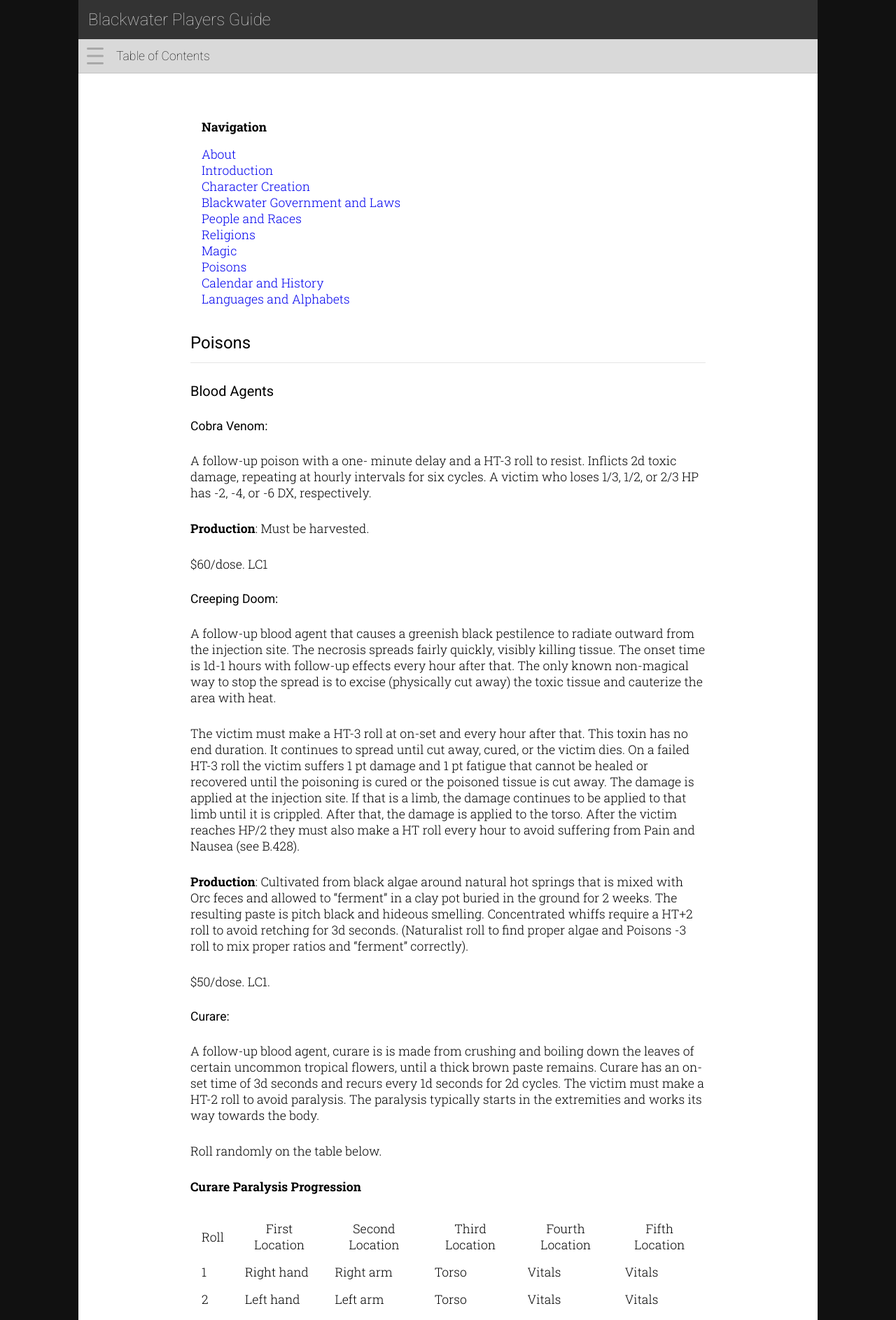
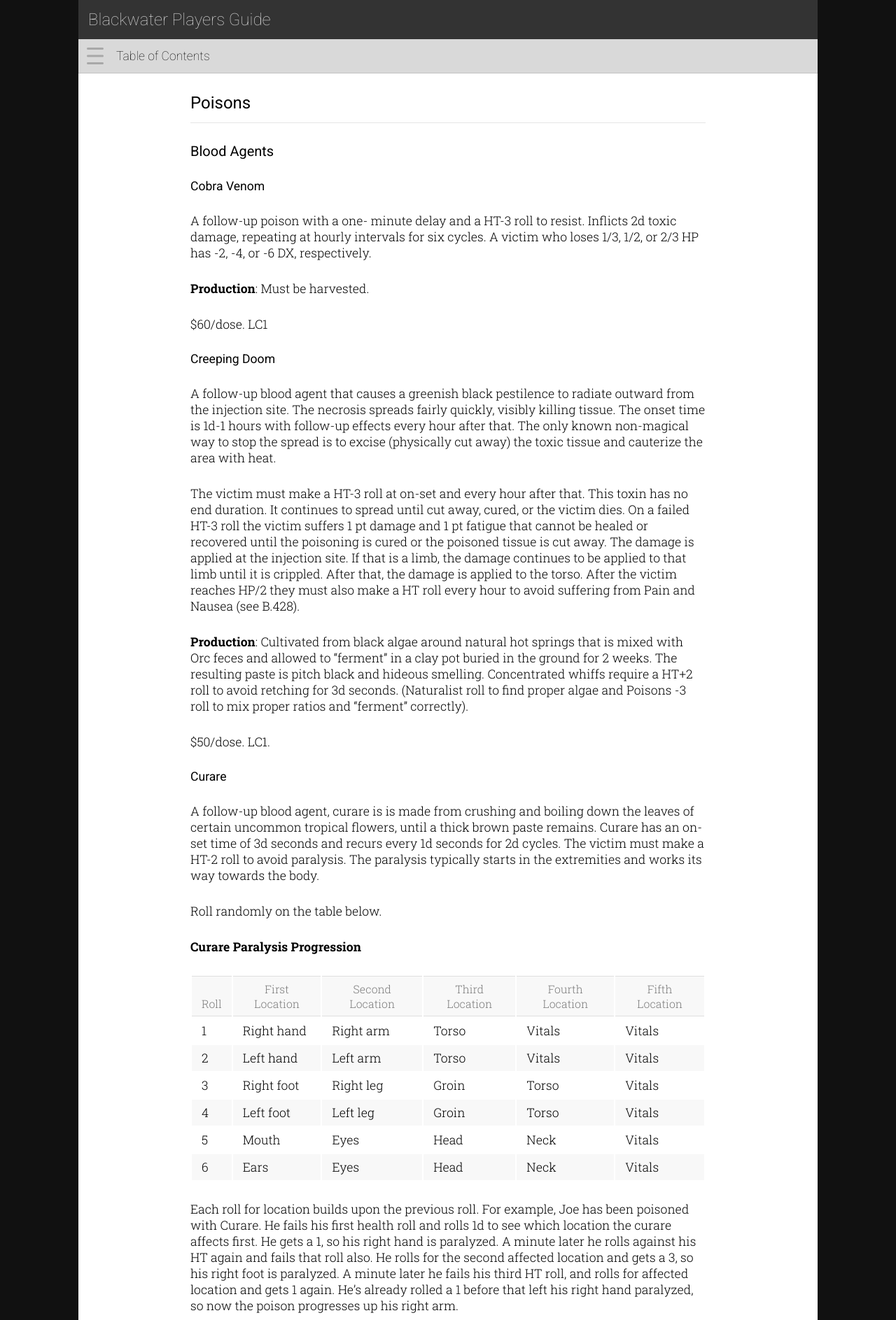
Before and after one commit to rickosborne/blackwater, a Jekyll site: the page built from _guide/350-poisons.md, in a window 1280 px wide. Shown: the top 1887 px of the page at 70% size. Built offline with Jekyll 4.4.1, drawn with Linux system fonts in a browser that asks for light colours; some of the changed text lies outside the part shown.

Commit message:
Rebase on top of poisons, calendar, languages and alphabets

```diff
--- a/_guide/350-poisons.md
+++ b/_guide/350-poisons.md
@@ -2,24 +2,21 @@
 title: Poisons
 layout: default
 ---
-<table>
-  <tr><td><b>Navigation</b></td></tr>
-  <tr><td>
-{% for chapter in site.guide %}
-  <a href="{{ chapter.url | relative_url }}">{{ chapter.title }}</a><br>
-{% endfor %}
-    </td></tr></table>
 
 # Poisons
+
 ## Blood Agents
-### Cobra Venom:
+
+### Cobra Venom
+
 A follow-up  poison with a one- minute delay and a HT-3 roll to resist. Inflicts 2d toxic damage, repeating at hourly intervals for six cycles. A victim who loses 1/3, 1/2, or 2/3 HP has -2, -4, or -6 DX, respectively.
 
 **Production**: Must be harvested.
 
 $60/dose. LC1
 
-### Creeping Doom:
+### Creeping Doom
+
 A follow-up blood agent that causes a greenish black pestilence to radiate outward from the injection site.  The necrosis spreads fairly quickly, visibly killing tissue.  The onset time is 1d-1 hours with follow-up effects every hour after that.  The only known non-magical way to stop the spread is to excise (physically cut away) the toxic tissue and cauterize the area with heat.
 
 The victim must make a HT-3 roll at on-set and every hour after that.  This toxin has no end duration.  It continues to spread until cut away, cured, or the victim dies. On a failed HT-3 roll the victim suffers 1 pt damage and 1 pt fatigue that cannot be healed or recovered until the poisoning is cured or the poisoned tissue is cut away.  The damage is applied at the injection site.  If that is a limb, the damage continues to be applied to that limb until it is crippled.  After that, the damage is applied to the torso.  After the victim reaches HP/2 they must also make a HT roll every hour to avoid suffering from Pain and Nausea (see B.428).
@@ -28,7 +25,8 @@ The victim must make a HT-3 roll at on-set and every hour after that.  This toxi
 
 $50/dose.  LC1.
 
-### Curare:
+### Curare
+
 A follow-up blood agent, curare is is made from crushing and boiling down the leaves of certain uncommon tropical flowers, until a thick brown paste remains.  Curare has an on-set time of 3d seconds and recurs every 1d seconds for 2d cycles.  The victim must make a HT-2 roll to avoid paralysis.  The paralysis typically starts in the extremities and works its way towards the body.
 
 Roll randomly on the table below.
@@ -52,14 +50,16 @@ Each location affected by the poison is treated as crippled (see B. 421).  If th
 
 $75/dose. LC1.
 
-### Demon Ant Venom:
+### Demon Ant Venom
+
 Similar to Tarantula Hawk Venom, but worse.  This is a follow-up poison with a 1d-3 second on-set time and an hourly recurrence for 4d intervals.  Every hour the victim must make a HT-4 roll.  On a success the victim experiences “terrible pain” and on a failure they experience “agony” (see B.428).  On a critical success they feel only “moderate pain” and on a critical failure they fall unconscious from the pain.
 
 **Production**: Must be harvested.  1 ant produces one dose.
 
 $120/dose.  LC 1.
 
-### Jumping Spider Venom:
+### Jumping Spider Venom
+
 This poison has an onset time of 1d seconds.  It causes loss of motor control & extreme pain (cytotoxic) – begins to liquefy (pre-digest) tissue to make it easier for the spiders to slurp out the nutrients.  The victim must make a HT roll or suffer 1d toxic damage specific to bite location repeating every 5 minutes for 2d intervals.
 On a critical failure the victim takes double damage, and on a critical success the effects of the poison end.  Limbs may be crippled by this damage (See Crippling Injury B.420).
 
@@ -67,14 +67,16 @@ On a critical failure the victim takes double damage, and on a critical success
 
 $90/dose. LC 1
 
-### Poison Arrow Frog Venom:
+### Poison Arrow Frog Venom
+
 A blood agent or a digestive agent with an onset time of 1d minutes or 3d minutes respectively.  In either case the victim must make a HT-2 roll to resist.  On a failure, the user starts hallucinating (see Incapacitating Conditions - Hallucinations B.429).  This lasts for hours equal to the margin of failure. After that time, the user may roll vs. HT-2 once per hour to shake off the drug’s influence.
 
 **Production**: must be harvested from the backs of small tropical frogs (Naturalist -2 roll), and then reduced and concentrated for storage and use (Poisons skill roll).
 
 $25/dose. LC1
 
-### Tarantula Hawk Venom:
+### Tarantula Hawk Venom
+
 Similar to Demon Ant Venom, but faster acting, with a shorter duration and only slightly less painful.  A fast venom, the onset time is 1 second.  The venom causes “immediate, excruciating, unrelenting pain that simply shuts down one's ability to do anything, except scream.” The poison causes no actual permanent damage.
 
 Victims must make a HT roll to resist the effects which last 1d minutes.  On a failed HT roll the victim suffers “terrible pain” centered on the injection point and on a success they experience “severe pain” (see B.428).  On a critical success they feel only “mild pain” and on a critical failure they experience “agony”.
@@ -85,14 +87,16 @@ $100/dose. LC 1.
 
 ## Contact Agents
 
-### The Long Sleep:
+### The Long Sleep
+
 This poison is harvested from Hangman's Vine, it readily absorbs through the skin and causes the victim to rapidly fall unconscious.  It is a clear viscous liquid that is orderless and tasteless.  It may be absorbed through the skin, injected or ingested.  Regardless of delivery mechanism, it takes effect in 1d seconds.  The victim must make a HT roll every second for 3d seconds.  Each failed HT roll causes 1d fatigue (see B.426).  Fatigue is recovered normally after the poison wears off.
 
 Production: must be carefully harvested from the vines (naturalist -2 roll to locate; poisons roll to harvest).
 
 $30/dose. LC 1
 
-### Lover's Kiss:
+### Lover's Kiss
+
 A bright red paste that is easily absorbed through the skin, it is made from the concentrated mash of the berries of the Belladonna plant and which is mixed with reduced assassin snail slime and allowed to cure in a cool damp cellar for several weeks.  The on-set time for this toxin is 3d+2 minutes, with follow-up effects every 1 hour for 4d hours.  The victim must make a HT roll when the effects start and every hour after to resist.  On a Success the victim suffers no effects, but on a failure the victim goes into a [catatonic stupor](https://en.wikipedia.org/wiki/Stupor), similar to being dazed, but they barely react even to pain or injury. (see Dazed B.428).  The victim remains in the stupor until the next HT roll an hour later.  On a critical success the effects of the poison ends; but on a critical failure then poisons effects continue for an extra 1d hours.
 
 If the victim suffers from catatonic stupor, once they recover from that bought of catatonia (even if the poison is still active), they must make a HT roll with a penalty equal to number continuous hours that they were dazed.  If they succeed, they suffer no additional negative effects, but the poison may still have follow-up cycles remaining.  A failed HT roll means the victim has lost some memories (both declarative memory and non declarative memory).  The victim loses 1 month of memories and 1 skill point (roll randomly for affected skills) equal to number of hours they were catatonic.  On a critical failure the victim suffers from total amnesia and losses skill points equal to twice the number of hours they were catatonic.
@@ -103,7 +107,8 @@ $40/dose.  LC 1.
 
 ## Digestive Agents
 
-### Cerbera:
+### Cerbera
+
 A fine powder made from seeds of the Odallam tree, commonly known as the suicide tree. The seeds contain cerberin, a potent toxin that causes disruption of the heartbeat. This is typically fatal and can result from ingesting a single seed. Cerberin is difficult to detect in autopsies and its taste can be masked with strong spices, such as a curry. It is often used in homicide and suicide in certain parts of the world.
 
 The onset time for this poison is 2d hours and requires a HT roll.  If the victim fails the roll they suffer an immediate heart attack (see heart attach B.429).  If the victim succeeds, they suffer no ill-effects and will likely not even know they have been poisoned.
@@ -112,7 +117,8 @@ The onset time for this poison is 2d hours and requires a HT roll.  If the victi
 
 $30/dose.  LC1.
 
-### Destroying Angels:
+### Destroying Angels
+
 The destroying angels poison is a concentrated extract of several species of all-white mushrooms in the genus Amanita. These incredibly toxic fungi are very similar in appearance to edible button mushrooms and the meadow mushrooms and have been collected by mistake on numerous occasions.
 
 As a digestive agent, the symptoms take 4d hours to present and last for 1d days.  The poison impairs normal brain function lowering the victim’s intelligence.  Once the effects begin the victim must make a HT-2 roll every hour or lose 1 point of IQ.  Once the victim reaches an IQ of 3 or lower, he stops losing IQ and slips into a coma (see B.429).  Once the toxin wears off, if the victim was in a coma, they awaken with an IQ of 3.  They must make a HT roll daily to recover 1 pt of IQ.  On a failure IQ is not recovered, on a critical failure 1 pt of IQ is lost permanently.
@@ -121,7 +127,8 @@ As a digestive agent, the symptoms take 4d hours to present and last for 1d days
 
 $30/dose.  LC 1.
 
-### Hemlock:
+### Hemlock
+
 This poison is made simply from crushing the roots of the Water Hemlock plant into a paste.  Once a victim ingests the poison the on-set time is 1d+14 minutes with follow-up effects every 2 hours for 3d+6 cycles.  The victim must make a HT roll at on set and during each cycle afterwards.  On a success the victim suffers on nausea and drowsiness (see B.428).  On a critical success the victim suffers no further effects from the poison.  If the victim fails the HT roll, they progress through the effects noted below:
 
 |Failure|Effect|
@@ -140,21 +147,24 @@ Once an effect has begun, it continues with only brief moments of respite, even
 
 $25/dose. LC1.
 
-### King's Dessert (Arsenic):
+### King's Dessert (Arsenic)
+
 Mined from a special soft gray mineral and ground into a fine powder this is a digestive agent with a one-hour delay and a HT-2 roll to resist. Inflicts 1d toxic damage, repeating at hourly intervals for eight cycles.
 
 **Production**: Naturalist-2 or Geology roll to locate the appropriate minerals, followed by a Poisons roll to effectively filter out the impurities.
 
 $50/dose. LC1.
 
-### Poison Arrow Frog Venom:
+### Poison Arrow Frog Venom
+
 A blood agent or a digestive agent with an onset time of 1d minutes or 3d minutes respectively.  In either case the victim must make a HT-2 roll to resist.  On a failure, the user starts hallucinating (see Incapacitating Conditions - Hallucinations B.429).  This lasts for a number of hours equal to the margin of failure. After that time, the user may roll vs. HT-2 once per hour to shake off the drug’s influence. On a critical failure the victim acquires a 15-point phobia as a result of the hallucinations.  On a success the victim suffers no ill-effects.
 
 **Production**: must be harvested from the backs of small tropical frogs (Naturalist -2 roll), and then reduced and concentrated for storage and use (Poisons skill roll).
 
 $25/dose. LC1
 
-### Red Tide:
+### Red Tide
+
 Harvested and distilled from certain shellfish following the Red Tides.  It has a delay of 3dx2 minutes, after which there is slight tingling around the mouth, progressing to numbness which spreads to face and neck to moderate cases.  The victim must make a HT-3 roll or suffer a DX penalty equal to the failure margin due to partial muscle paralysis.  The symptoms last for 2d6 hours.  On a critical failure the victim is completely paralyzed (flaccid) and must make an additional health roll every hour or die from suffocation.  If the victim survives the period of active symptoms, they will begin to recover.  They must make a HT roll every 6 hours to regain 1 point of DX.  There are no negative consequences for a regular failure on the health roll, recovery just take longer, but on a critical failure, DX is permanently reduced by 1.
 
 **Production**:
@@ -163,7 +173,8 @@ $20/dose. LC1.
 
 ## Respiratory Agents
 
-### Blood Berry Powder:
+### Blood Berry Powder
+
 This toxin, made from the deep purple “blood berries” of the collabra variety of the nightshade bush, must be inhaled to have an effect.  It is commonly stored in small wooden tubes about the size of a man's pinky finger with both ends plugged by small wads of cloth, with a cord running out and covered with wax.  The ends of the tube are opened by pulling the small cords.  Then the user blows through the tube forcing the powder out.  The powder forms a cloud 1 yard in diameter that persists for 1d seconds.
 
 Once inhaled, the poison has an on-set time of 1d-1 seconds with a follow-up cycle every 1 minute for 3d minutes.  The victim must make a HT-1 roll every minute or they bleed from all of their bodily orifices losing 2 HP.  Bleeding from the mouth and nose causes coughing and gagging (see coughing B.428), and bleeding from the eyes interferes with vision (-3 to vision rolls).  On a success, they suffer no blood loss or damage during that cycle.  On a critical success, the effects of the poison end, and on a critical failure the victim begins to bleed from the pores of their skin and suffer 1d damage for that cycle.  The bleeding itself causes no pain.
@@ -172,7 +183,8 @@ Once inhaled, the poison has an on-set time of 1d-1 seconds with a follow-up cyc
 
 $80/dose. LC1.
 
-### Devil's Incense:
+### Devil's Incense
+
 This toxic vapor is made from combining Alay salts collected from around geysers, hot springs, and volcanos with Oil of Vitriol.  When the 2 are combined in the proper ratios, the ingredients are consumed and release a gas with a faint blue/green tint.
 
 Anyone breathing this vapor must immediately make a HT-2 roll or take 1 HP of toxic damage.  The victim must roll again every second for as long as they remain in the area of the gas.  The gas naturally disperses after 3d+2 seconds.  Each dose fills 2 yard radius, 2 yards high.
@@ -183,7 +195,8 @@ This poison is commonly delivered in small (~2” diameter) ceramic balls, that
 
 $55/dose.  LC1.
 
-### Dust of Sneezing and Choking:
+### Dust of Sneezing and Choking
+
 A very fine powder made from a special mix of the dried seeds of the imperial pepper plant, finely ground essential cinnamon, fine alkaline powder, and dried crystallized spitting cobra venom.  This toxin is typically delivered by either sprinkling it in the air around the target or having a small amount in a porous cloth pouch that lets the powder out when it's squeezed or impacted.  The porous cloth pouches are commonly tightly wrapped in a waxed cloth to contain the powder, and the cloth is removed before forcing the powder out of the porous sack.
 
 A dose is commonly enough to fill a 2-yard sphere with enough powder to affect a SM 0 creature.  Once the powder is in the air it persists in the same area for 2d-2 minutes.  Anyone breathing in that volume automatically inhales the powder.
@@ -194,7 +207,8 @@ The on-set time is immediate, and the victim must make a HT-2 roll or begin to s
 
 $50/dose.  LC1.
 
-### Happy Smoke:
+### Happy Smoke
+
 This poison is an oily liquid made from concentrated Oleander oil and extract of crushed Jimson Weed leaves.  The liquid itself is not toxic and has a pleasant “green” floral scent.  However, when heated, the smoke released from the oil has a string narcotic effect on those that inhale it.  Frequently things like candle or lantern wicks, torch rags, are incense sticks are soaked in this oil.
 
 A person must take several breaths of this gas in order to be exposed to its effects.  If the person is resting this means they must be in the area of the gas for 10 seconds normally, 6 seconds if slightly exerted and 3 seconds if they have been heavily exerting themselves.
@@ -211,8 +225,9 @@ $20/dose. LC1.
 
 # Poisons Summary Table
 
+{:.eyechart}
 |Name|Type|Resist|Onset Time / Duration|Effects|Cost/dose|
-|---|---|---|---|---|---|
+|---|---|---|---|---|---:|
 |Cobra Venom|Blood|HT-3| 1 min /1 hr x6|2d toxic|$60|
 |Creeping Doom|Blood|HT-3|1d-1 hours / hourly|1 toxic / 1 fat|$50|
 |Curare|Blood|HT-2|3d sec / 1d sec x 2d|Paralysis|$75|
--- a/assets/blackwater.css
+++ b/assets/blackwater.css
@@ -192,6 +192,10 @@ Presentation.
 Everything after this point should be class-based, not tag-based.
  */
 
+a, a:visited {
+    color: blue;
+}
+
 .site-header {
     background-color: rgba(0, 0, 0, 0.8);
     color: rgba(255, 255, 255, 0.6);
@@ -326,3 +330,31 @@ img.center {
     display: block;
     margin: var(--cadence) auto;
 }
+
+table {
+    clear: both;
+    margin: var(--cadence) auto;
+}
+th {
+    color: rgba(0, 0, 0, 0.5);
+    border-top: thin solid rgba(0, 0, 0, 0.1);
+    border-bottom: thin solid rgba(0, 0, 0, 0.1);
+    font-size: 90%;
+}
+
+.eyechart {
+    font-size: 90%;
+}
+.eyechart th, .eyechart td {
+    padding: var(--cadence-quarter);
+}
+
+tr:nth-of-type(2n), thead {
+    background-color: rgba(127, 127, 127, 0.05);
+}
+td {
+    vertical-align: top;
+}
+th {
+    vertical-align: bottom;
+}
```
Also changed, not shown: _guide/400-Calendar.md (+7 -9 lines), _guide/450-languages-and-alphabets.md (+5 -9 lines).
